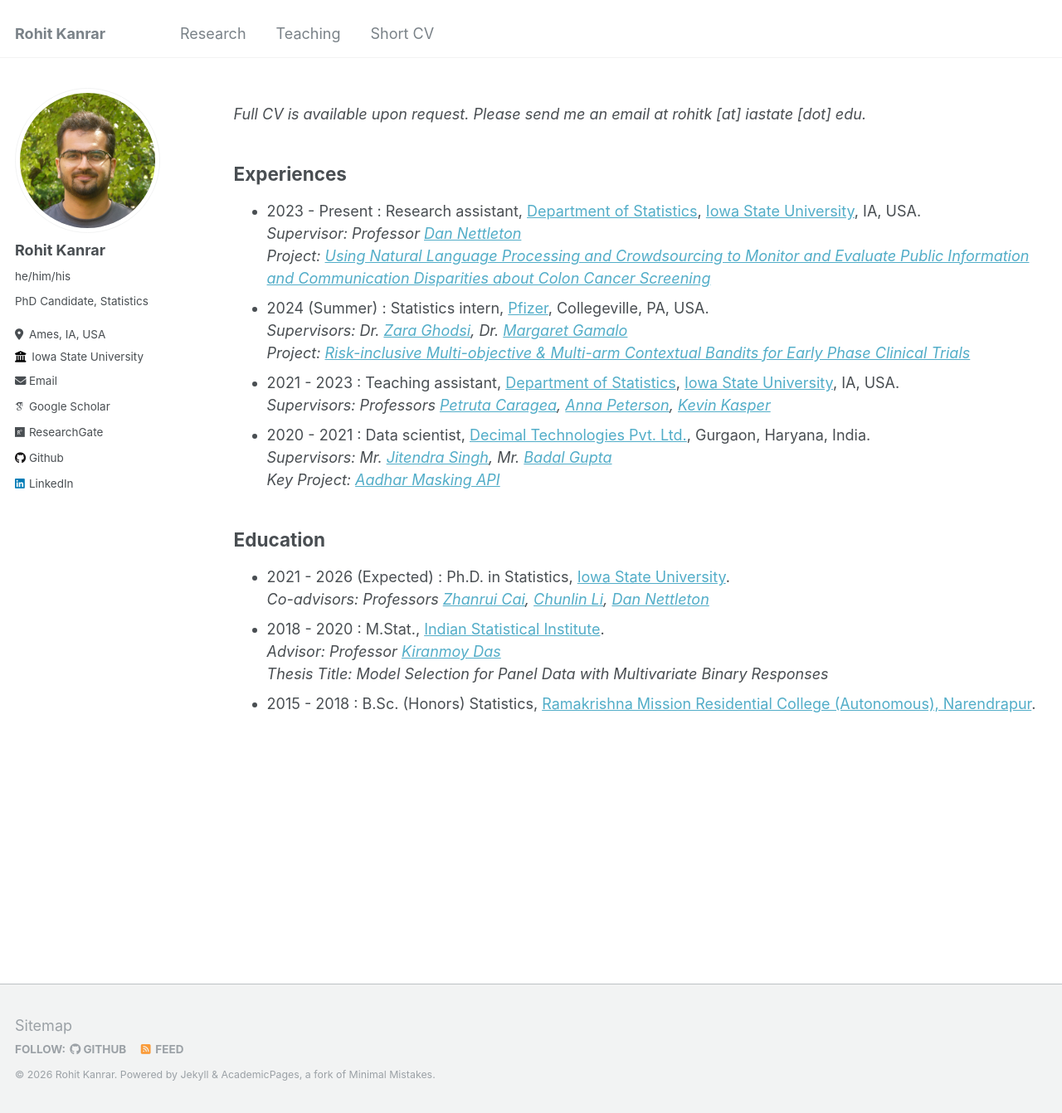
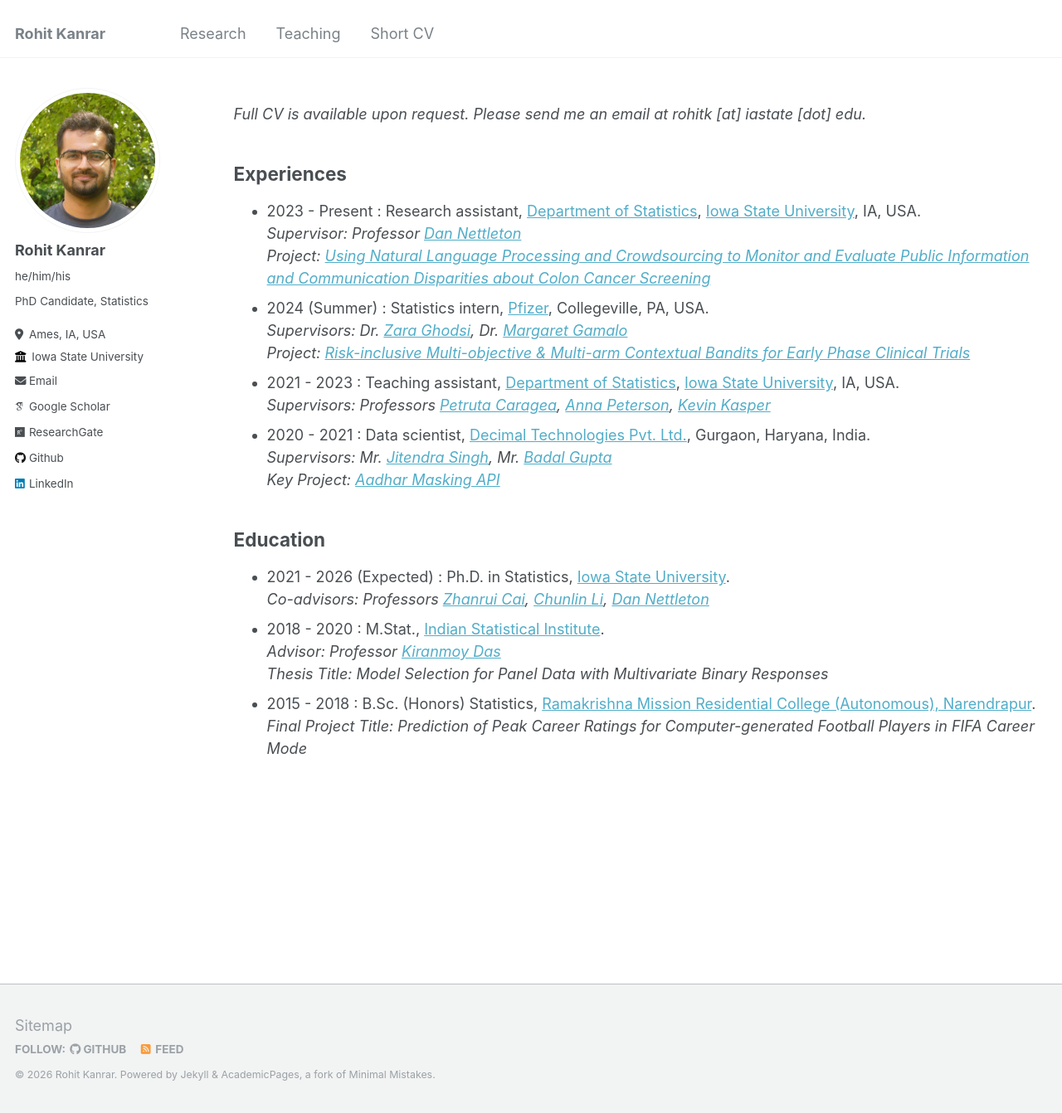
Before and after one commit to rohitkanrar/rohitkanrar.github.io, a Jekyll site: the page built from _pages/cv.md, in a window 1280 px wide and 1342 px high. Shown: the whole window at 83% size. Built offline with Jekyll 4.4.1, drawn with Linux system fonts in a browser that asks for light colours; some web fonts are replaced.

Commit message:
added projects

```diff
--- a/_pages/cv.md
+++ b/_pages/cv.md
@@ -32,3 +32,4 @@ redirect_from:
 *Advisor: Professor [Kiranmoy Das](https://scholar.google.com/citations?user=aUaRCTgAAAAJ&hl=en)*\
 *Thesis Title: Model Selection for Panel Data with Multivariate Binary Responses*
 * 2015 - 2018 : B.Sc. (Honors) Statistics, [Ramakrishna Mission Residential College (Autonomous), Narendrapur](https://rkmrc.in/).
+*Final Project Title: Prediction of Peak Career Ratings for Computer-generated Football Players in FIFA Career Mode*
```
